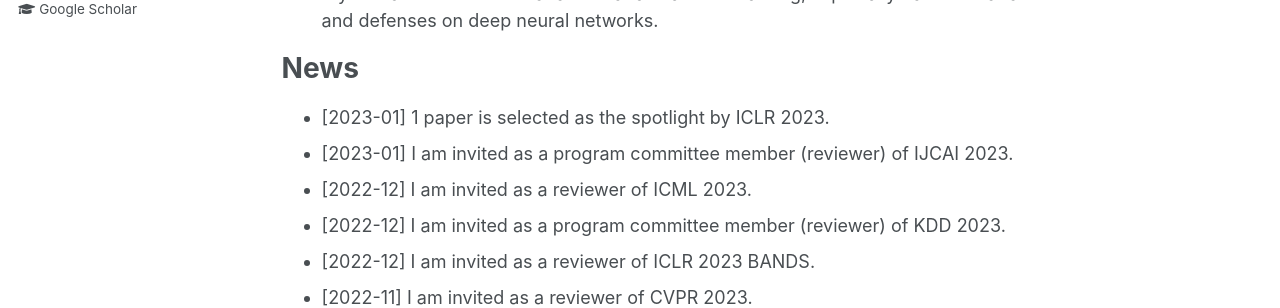
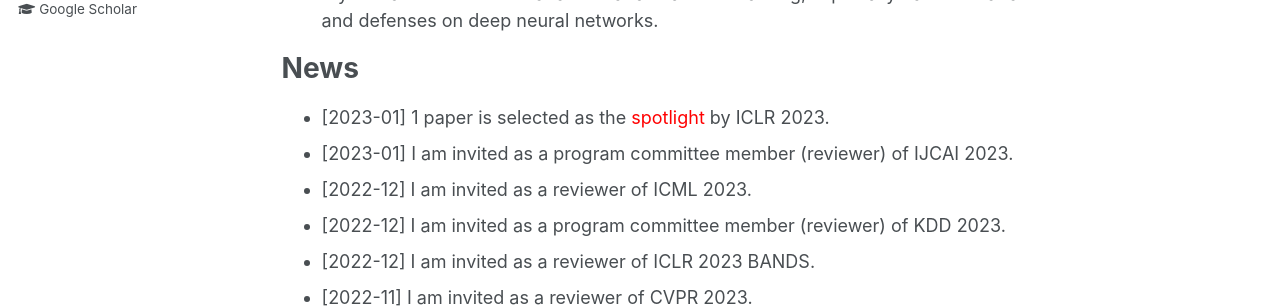
Before and after one commit to ZhentingWang/zhentingwang.github.io, a Jekyll site: the page built from _pages/about.md, in a window 1280 px wide and 900 px high. Shown: the part 261-569 px from the top of the window. Built offline with Jekyll 4.4.1, drawn with Linux system fonts in a browser that asks for light colours.

Commit message:
Update about.md

```diff
--- a/_pages/about.md
+++ b/_pages/about.md
@@ -13,7 +13,7 @@ redirect_from:
 
 News
 ======
-* [2023-01] 1 paper is selected as the spotlight by ICLR 2023.
+* [2023-01] 1 paper is selected as the <font color=red>spotlight</font> by ICLR 2023.
 * [2023-01] I am invited as a program committee member (reviewer) of IJCAI 2023.
 * [2022-12] I am invited as a reviewer of ICML 2023.
 * [2022-12] I am invited as a program committee member (reviewer) of KDD 2023.
```
